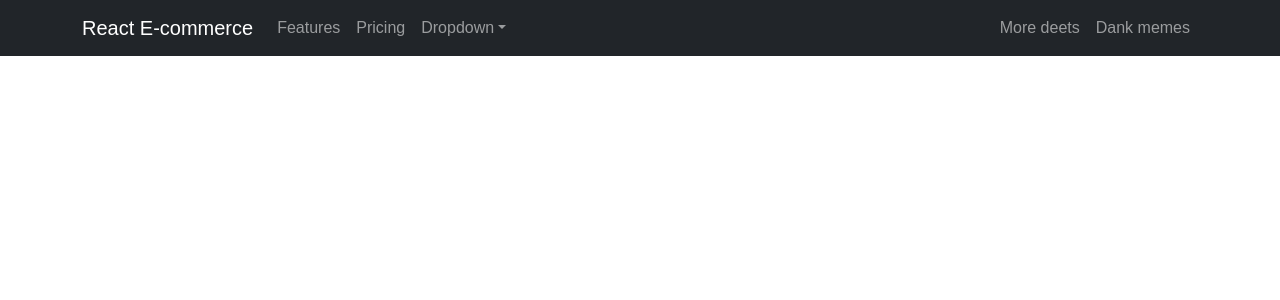
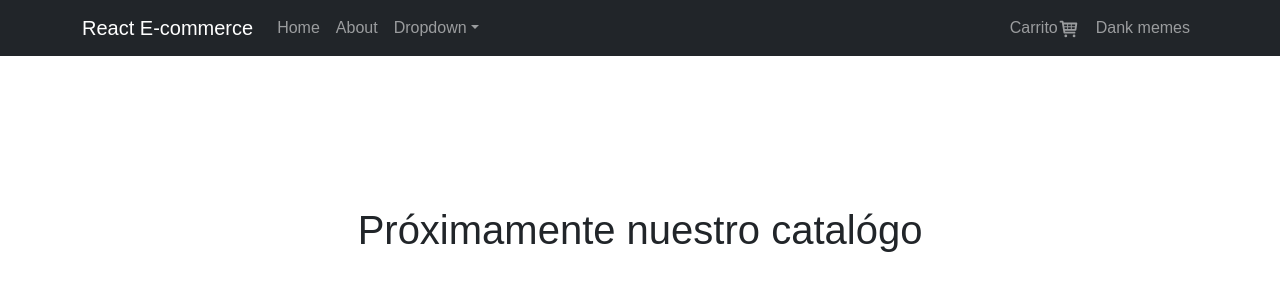
Before and after one commit to leanbenac/ReactProyect, a React (Create React App) app: page / in a window 1280 px wide. Shown: the top 300 px of the page. Built offline with nearby package versions, Linux system fonts and the light colour scheme.

Commit message:
insertCartWidget

```diff
--- a/package.json
+++ b/package.json
@@ -9,7 +9,9 @@
     "bootstrap": "^5.1.1",
     "react": "^17.0.2",
     "react-bootstrap": "^1.6.4",
+    "react-bootstrap-icons": "^1.5.0",
     "react-dom": "^17.0.2",
+    "react-icons": "^4.2.0",
     "react-scripts": "4.0.3",
     "web-vitals": "^1.1.2"
   },
--- a/src/App.js
+++ b/src/App.js
@@ -1,11 +1,15 @@
 import './App.css'
 import NavBar from "./components/Navbar/Navbar";
+import ItemListContainer from './components/ItemListContainer/ItemListContainer';
 import 'bootstrap/dist/css/bootstrap.css'
+
+
 
 function App() {
   return (
     <div className="App">
       <NavBar />
+      <ItemListContainer ProxProductos="Próximamente nuestro catalógo"/>
     </div>
   );
 }
--- /dev/null
+++ b/src/components/CartWidget/CartWidget.css
@@ -0,0 +1,7 @@
+.carrito{
+    font-size: 22px;
+}
+.carrito:hover{
+    color: aqua;
+
+}
--- /dev/null
+++ b/src/components/CartWidget/CartWidget.js
@@ -0,0 +1,11 @@
+import React from 'react';
+import "./CartWidget.css";
+import { TiShoppingCart } from "react-icons/ti";
+
+const CartWidget = () => {
+    return(
+        <TiShoppingCart className="carrito"/>
+    );
+}
+
+export default CartWidget
--- /dev/null
+++ b/src/components/ItemListContainer/ItemListContainer.css
@@ -0,0 +1,4 @@
+.productos{
+    text-align: center;
+    margin-top: 150px;
+}
--- /dev/null
+++ b/src/components/ItemListContainer/ItemListContainer.js
@@ -0,0 +1,13 @@
+import React from 'react'
+import "./ItemListContainer.css"
+
+
+//props
+
+export default function ItemListContainer( {ProxProductos} ) {
+    return (
+        <>
+            <h1 className="productos"> {ProxProductos} </h1>
+        </>
+    )
+}
--- a/src/components/Navbar/Navbar.js
+++ b/src/components/Navbar/Navbar.js
@@ -2,6 +2,8 @@ import React from 'react'
 import "./Navbar.css"
 import Navbar from 'react-bootstrap/Navbar'
 import { Container ,Nav , NavDropdown } from 'react-bootstrap'
+import CartWidget from '../CartWidget/CartWidget'
+
 
 const NavBar = () => {
     return (
@@ -11,8 +13,8 @@ const NavBar = () => {
             <Navbar.Toggle aria-controls="responsive-navbar-nav" />
             <Navbar.Collapse id="responsive-navbar-nav">
                 <Nav className="me-auto">
-                <Nav.Link href="#features">Features</Nav.Link>
-                <Nav.Link href="#pricing">Pricing</Nav.Link>
+                <Nav.Link href="#features">Home</Nav.Link>
+                <Nav.Link href="#pricing">About</Nav.Link>
                 <NavDropdown title="Dropdown" id="collasible-nav-dropdown">
                     <NavDropdown.Item href="#action/3.1">Action</NavDropdown.Item>
                     <NavDropdown.Item href="#action/3.2">Another action</NavDropdown.Item>
@@ -22,7 +24,7 @@ const NavBar = () => {
                 </NavDropdown>
                 </Nav>
                 <Nav>
-                <Nav.Link href="#deets">More deets</Nav.Link>
+                <Nav.Link href="#deets">Carrito<CartWidget/></Nav.Link>
                 <Nav.Link eventKey={2} href="#memes">
                     Dank memes
                 </Nav.Link>
```
Also changed, not shown: 1 other file (tests, documents, lock files or other folders).
